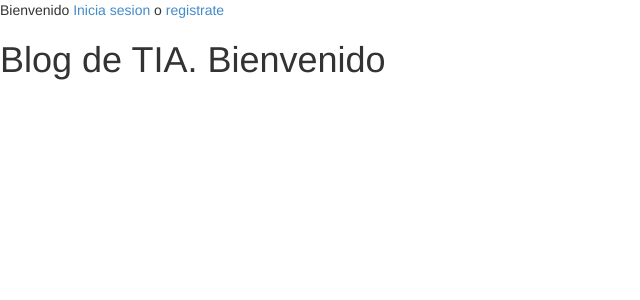
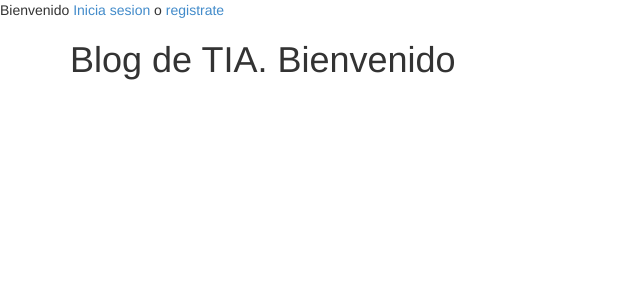
Before and after one commit to Facter/ProyectoManhattan, a PHP site: page / in a window 1280 px wide. Shown: the top 300 px of the page, without its empty margins (0-640 px from the left). Run offline with PHP 8.4, Linux system fonts and the light colour scheme; data that the repository does not hold is empty; some libraries are stand-ins or nearby versions.

Commit message:
Inserción de DIV

```diff
--- a/index.php
+++ b/index.php
@@ -31,6 +31,7 @@
 			?>
 	</head>
 	<body>
+		<div class="container">
 			<h1>Blog de TIA. Bienvenido
 			<?php
 				if (isset($_SESSION['nombre']))
@@ -102,6 +103,7 @@
 				@mysql_close($conexion);
 				//Final del blog y temas
 			?>
+		</div>
 		<!-- jQuery (necessary for Bootstrap's JavaScript plugins) -->
 	    <script src="https://ajax.googleapis.com/ajax/libs/jquery/1.11.0/jquery.min.js"></script>
 	    <!-- Include all compiled plugins (below), or include individual files as needed -->
--- a/login.php
+++ b/login.php
@@ -40,7 +40,7 @@
 	    <![endif]-->
 	</head>
 	<body>
-
+		<div class="container">
 			<table border="0">
 				<tr><td><h1> Inicia Sesión </h1></td></tr>
 				<form action="validarlogin.php" method="POST" name="login" id='contact-form' class='contact-form2'>
@@ -57,5 +57,6 @@
 			    <script src="https://ajax.googleapis.com/ajax/libs/jquery/1.11.0/jquery.min.js"></script>
 			    <!-- Include all compiled plugins (below), or include individual files as needed -->
 			    <script src="js/bootstrap.min.js"></script>
+		</div>
 	</body>
 </html>
--- a/ncomentario.php
+++ b/ncomentario.php
@@ -88,6 +88,7 @@
 	    <![endif]-->
 	</head>
 	<body>
+		<div class="container">
 			<a href="index.php">Pagina principal</a>
 				<form action="ncomentario.php" method="POST" name="comentario2">
 					<table width=80% align="center">
@@ -108,6 +109,7 @@
 	    		<script src="https://ajax.googleapis.com/ajax/libs/jquery/1.11.0/jquery.min.js"></script>
 	    		<!-- Include all compiled plugins (below), or include individual files as needed -->
 	   		    <script src="js/bootstrap.min.js"></script>
+   		    </div>
 	</body>
 </html>
 <form action="">
--- a/ntemas.php
+++ b/ntemas.php
@@ -69,7 +69,8 @@
 		    <![endif]-->
 		</head>
 		<body>
-		<center><br>
+			<div class="container">
+				<br>
 				<h2>AÑADE EL NUEVO CONTENIDO AL BLOG</h2>
 					<form action="ntemas.php" method="POST" name="comentario">
 						<input type="hidden" name="idusr" value="<?php echo $id_usuario; ?>">
@@ -79,10 +80,10 @@
 						<input type="submit" value="Publicar tema">
 						<a href='index.php'> Cancelar</a>
 					</form>
-		</center>
 			    <!-- jQuery (necessary for Bootstrap's JavaScript plugins) -->
 			    <script src="https://ajax.googleapis.com/ajax/libs/jquery/1.11.0/jquery.min.js"></script>
 			    <!-- Include all compiled plugins (below), or include individual files as needed -->
 			    <script src="js/bootstrap.min.js"></script>
+		    </div>
 		</body>
 	</html>
--- a/registro.php
+++ b/registro.php
@@ -84,6 +84,7 @@
 		    <![endif]-->
 	</head>
 	<body>
+		<div class="container">
 			<h1>Registrate</h1>
 			<form action="registro.php" method="POST" name="registro" id='contact-form' class='contact-form2'>
 			<table>
@@ -105,6 +106,7 @@
 
 			</table>
 			</form>
+		</div>
 
 	    <!-- jQuery (necessary for Bootstrap's JavaScript plugins) -->
 	    <script src="https://ajax.googleapis.com/ajax/libs/jquery/1.11.0/jquery.min.js"></script>
```
Lines whose indentation alone changed are shown as unchanged.
